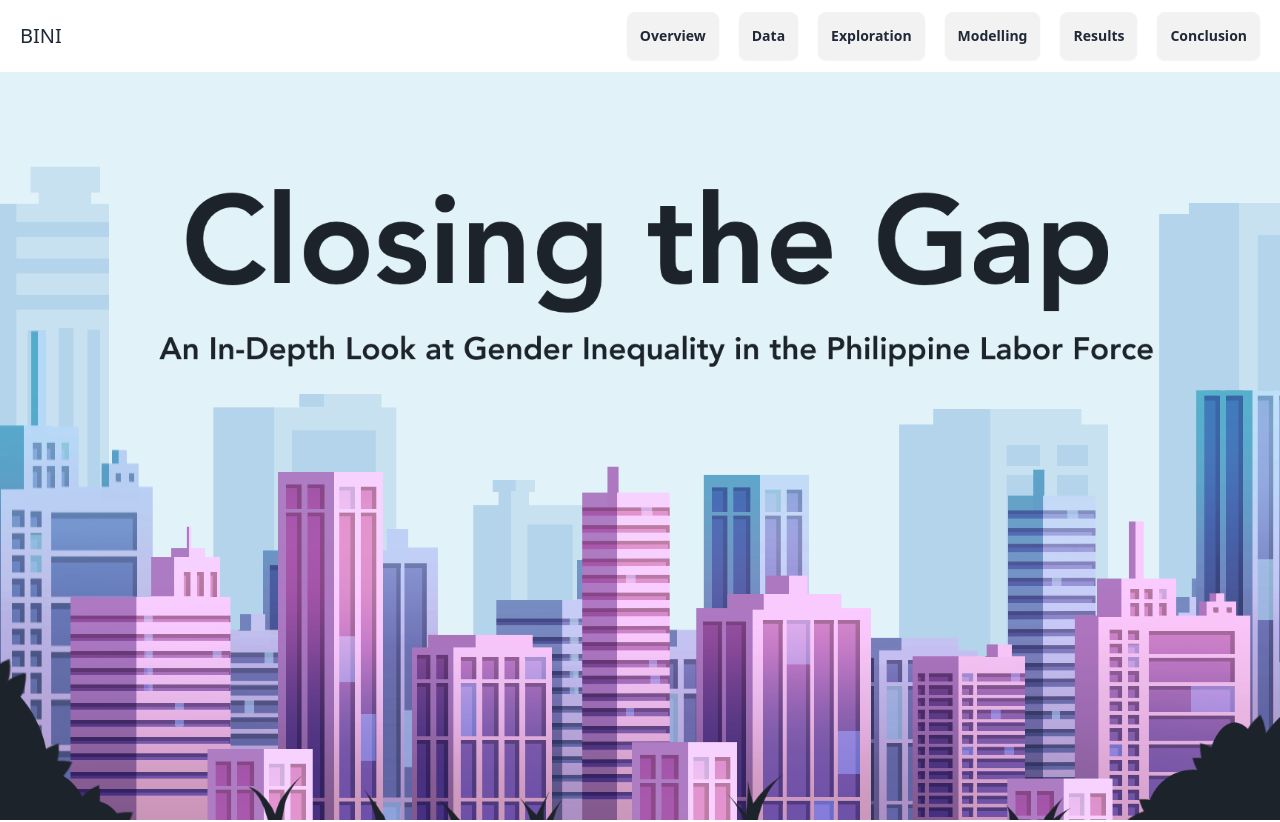
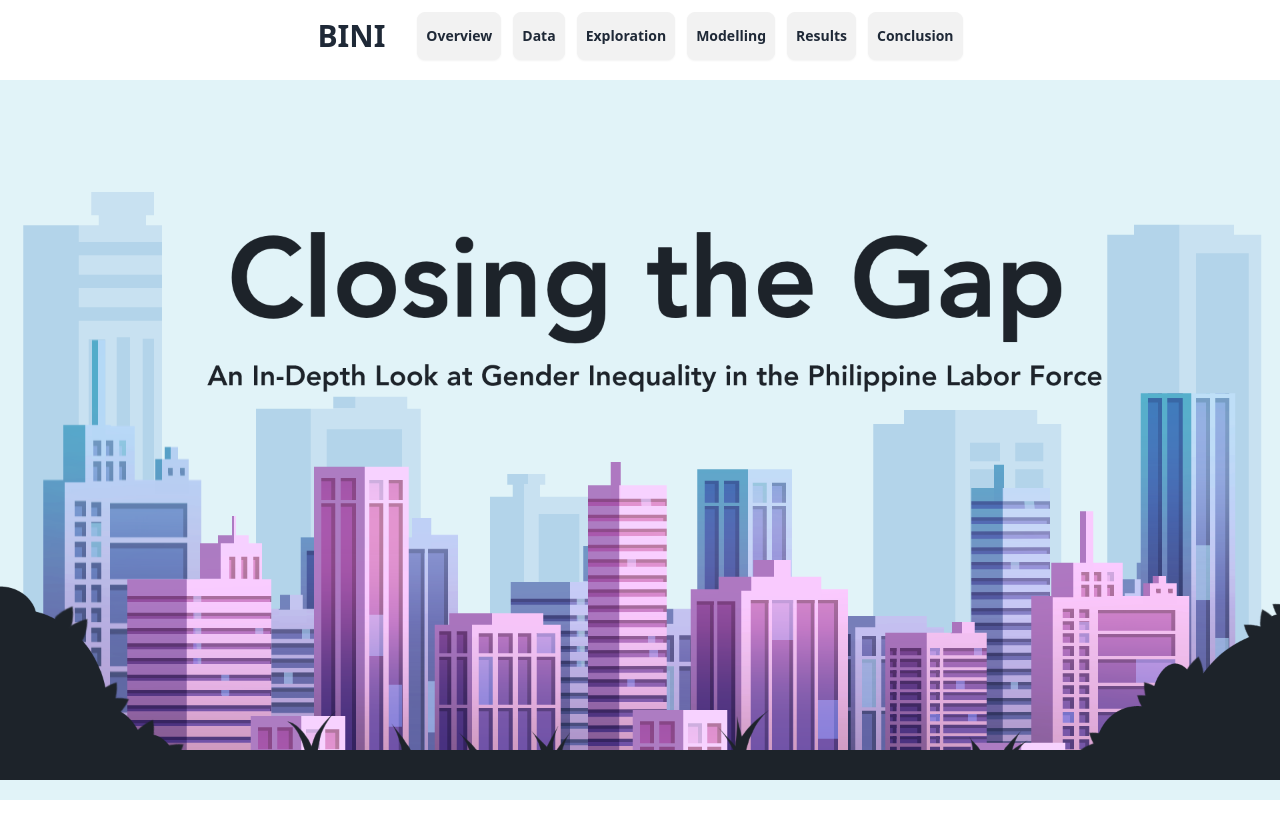
Before and after one commit to derouru/CS132-Portfolio, a SvelteKit app: page / in a window 1280 px wide. Shown: the top 822 px of the page. Built offline with nearby package versions, Linux system fonts and the light colour scheme.

Commit message:
Update styling of navbar and parallax title section

```diff
--- a/src/lib/Parallax/Parallax.svelte
+++ b/src/lib/Parallax/Parallax.svelte
@@ -30,7 +30,7 @@
 
 <html lang='en'>
     <div class='parallax'>
-        <div class="bg">
+        <div class="bg mt-5">
             <img src={bg} alt="background1" width="100%" height="auto">
         </div>
         <div class="bg2">
@@ -74,7 +74,7 @@
     .parallax img {
         height: 100%;
         width: 100%;
-        object-fit: cover;
+        object-fit: contain;
         z-index: -1;
     }
 </style>
--- a/src/routes/+page.svelte
+++ b/src/routes/+page.svelte
@@ -5,18 +5,20 @@
 <html lang=en>
   <title>BINI Data Science Portfolio</title>
   <!-- ~ ~ ~ ~ ~ ~ ~ ~ ~ ~ ~ ~ ~ NAVIGATION BAR  ~ ~ ~ ~ ~ ~ ~ ~ ~ ~ ~ ~ ~ -->
-	<div class="navbar bg-base-100 z-50 fixed top-0 w-full flex items-center justify-between px-5 py-3">
-    <div class="text-xl">BINI</div>
-    <ul class="flex space-x-5">
-        <li class="btn px-3">Overview</li>
-        <li class="btn px-3">Data</li>
-        <li class="btn px-3">Exploration</li>
-        <li class="btn px-3">Modelling</li>
-        <li class="btn px-3">Results</li>
-        <li class="btn px-3">Conclusion</li>
-    </ul>
+  <div class="navbar bg-base-100 z-50 fixed top-0 w-full px-5 py-3">
+    <div class="max-w-screen-lg mx-auto flex items-center justify-between">
+        <div class="text-3xl font-bold pr-8">BINI</div>
+        <ul class="flex space-x-3">
+            <li class="btn px-2">Overview</li>
+            <li class="btn px-2">Data</li>
+            <li class="btn px-2">Exploration</li>
+            <li class="btn px-2">Modelling</li>
+            <li class="btn px-2">Results</li>
+            <li class="btn px-2">Conclusion</li>
+        </ul>
+    </div>
 </div>
-  <!-- ~ ~ ~ ~ ~ ~ ~ ~ ~ ~ ~ ~ ~ PARALLAX LANDING SECTION ~ ~ ~ ~ ~ ~ ~ ~ ~ ~ ~ ~ ~ -->
+  <!-- ~ ~ ~ ~ ~ ~ ~ ~ ~ ~ ~ ~ ~ PARALLAX COVER SECTION ~ ~ ~ ~ ~ ~ ~ ~ ~ ~ ~ ~ ~ -->
   <Parallax />
   <!-- ~ ~ ~ ~ ~ ~ ~ ~ ~ ~ ~ ~ ~ BACKGROUND / OVERVIEW SECTION ~ ~ ~ ~ ~ ~ ~ ~ ~ ~ ~ ~ ~ -->
   <div class="flex flex-col items-center justify-center h-3/4 w-3/4 mx-auto mt-6">
```
Also changed, not shown: src/lib/assets/bg5.png.
